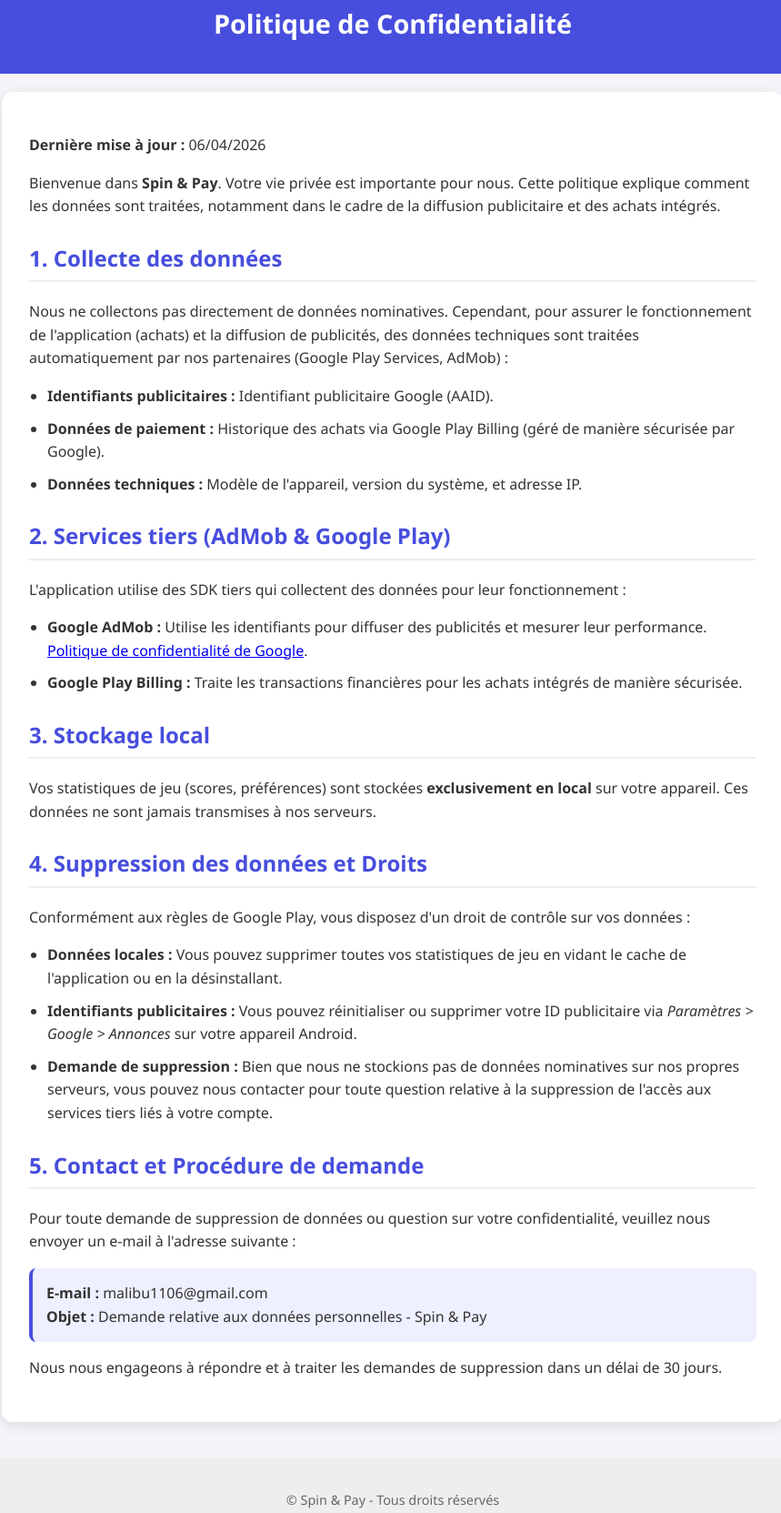
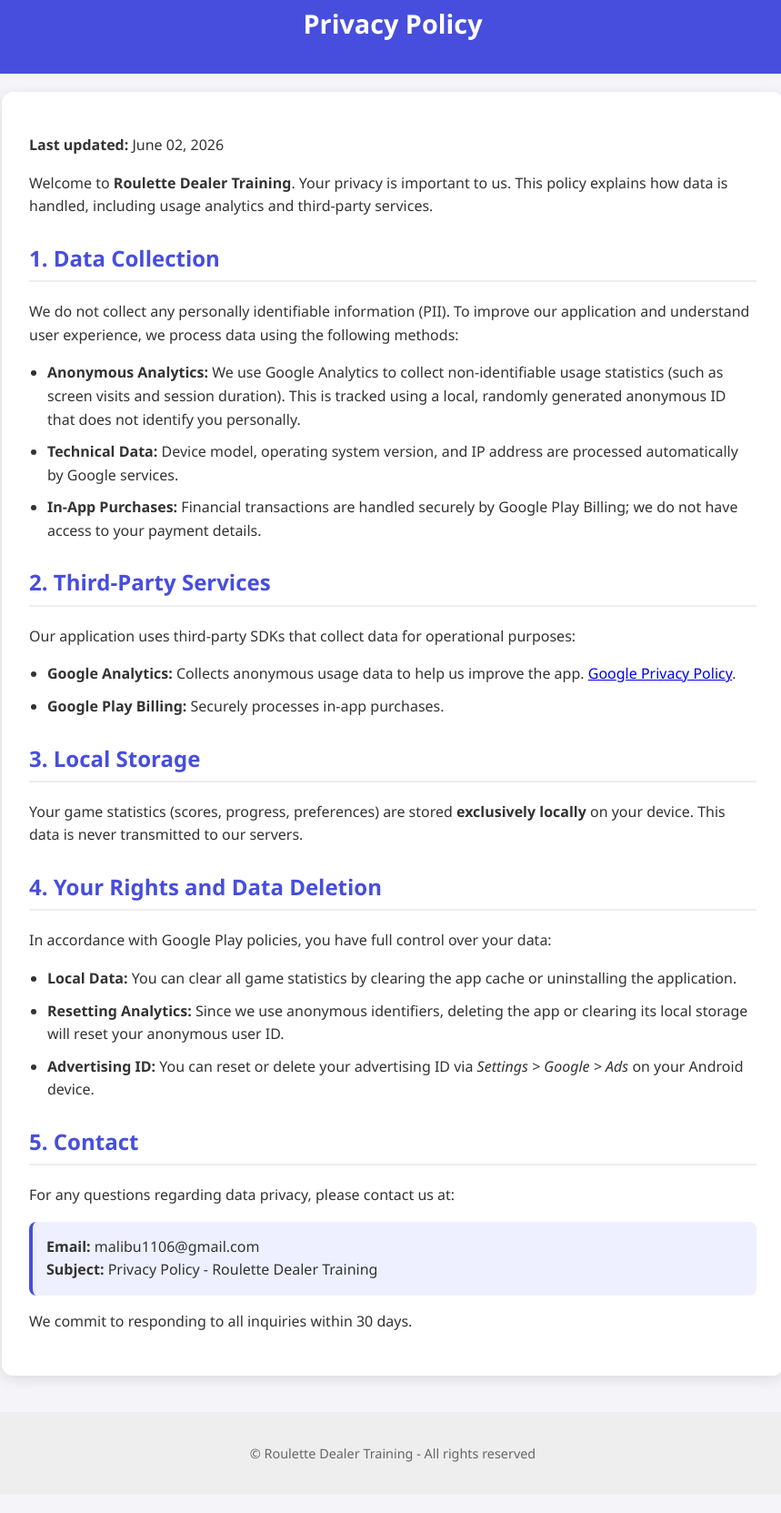
Before and after one commit to malibu1106/spin_and_pay_ads, a plain HTML site: page index.html in a window 1280 px wide. Shown: the part 29-1692 px from the top of the page at 91% size, without its empty margins (208-1067 px from the left). Drawn offline with Linux system fonts and the light colour scheme.

Commit message:
Update index.html

```diff
--- a/index.html
+++ b/index.html
@@ -1,9 +1,9 @@
 <!DOCTYPE html>
-<html lang="fr">
+<html lang="en">
 <head>
     <meta charset="UTF-8">
     <meta name="viewport" content="width=device-width, initial-scale=1.0">
-    <title>Politique de Confidentialité - Spin & Pay</title>
+    <title>Privacy Policy - Roulette Dealer Training</title>
     <style>
         body {
             font-family: 'Segoe UI', Tahoma, Geneva, Verdana, sans-serif;
@@ -45,60 +45,56 @@
             color: #666;
             font-size: 0.9rem;
         }
-        @media (max-width: 768px) {
-            .container { margin: 10px; padding: 20px; }
-            h1 { font-size: 1.5rem; }
-        }
     </style>
 </head>
 <body>
 
 <header>
-    <h1>Politique de Confidentialité</h1>
+    <h1>Privacy Policy</h1>
 </header>
 
 <div class="container">
-    <p><strong>Dernière mise à jour :</strong> 06/04/2026</p>
+    <p><strong>Last updated:</strong> June 02, 2026</p>
 
-    <p>Bienvenue dans <strong>Spin & Pay</strong>. Votre vie privée est importante pour nous. Cette politique explique comment les données sont traitées, notamment dans le cadre de la diffusion publicitaire et des achats intégrés.</p>
+    <p>Welcome to <strong>Roulette Dealer Training</strong>. Your privacy is important to us. This policy explains how data is handled, including usage analytics and third-party services.</p>
 
-    <h2>1. Collecte des données</h2>
-    <p>Nous ne collectons pas directement de données nominatives. Cependant, pour assurer le fonctionnement de l'application (achats) et la diffusion de publicités, des données techniques sont traitées automatiquement par nos partenaires (Google Play Services, AdMob) :</p>
+    <h2>1. Data Collection</h2>
+    <p>We do not collect any personally identifiable information (PII). To improve our application and understand user experience, we process data using the following methods:</p>
     <ul>
-        <li><strong>Identifiants publicitaires :</strong> Identifiant publicitaire Google (AAID).</li>
-        <li><strong>Données de paiement :</strong> Historique des achats via Google Play Billing (géré de manière sécurisée par Google).</li>
-        <li><strong>Données techniques :</strong> Modèle de l'appareil, version du système, et adresse IP.</li>
+        <li><strong>Anonymous Analytics:</strong> We use Google Analytics to collect non-identifiable usage statistics (such as screen visits and session duration). This is tracked using a local, randomly generated anonymous ID that does not identify you personally.</li>
+        <li><strong>Technical Data:</strong> Device model, operating system version, and IP address are processed automatically by Google services.</li>
+        <li><strong>In-App Purchases:</strong> Financial transactions are handled securely by Google Play Billing; we do not have access to your payment details.</li>
     </ul>
 
-    <h2>2. Services tiers (AdMob & Google Play)</h2>
-    <p>L'application utilise des SDK tiers qui collectent des données pour leur fonctionnement :</p>
+    <h2>2. Third-Party Services</h2>
+    <p>Our application uses third-party SDKs that collect data for operational purposes:</p>
     <ul>
-        <li><strong>Google AdMob :</strong> Utilise les identifiants pour diffuser des publicités et mesurer leur performance. <a href="https://policies.google.com/privacy" target="_blank">Politique de confidentialité de Google</a>.</li>
-        <li><strong>Google Play Billing :</strong> Traite les transactions financières pour les achats intégrés de manière sécurisée.</li>
+        <li><strong>Google Analytics:</strong> Collects anonymous usage data to help us improve the app. <a href="https://policies.google.com/privacy" target="_blank">Google Privacy Policy</a>.</li>
+        <li><strong>Google Play Billing:</strong> Securely processes in-app purchases.</li>
     </ul>
 
-    <h2>3. Stockage local</h2>
-    <p>Vos statistiques de jeu (scores, préférences) sont stockées <strong>exclusivement en local</strong> sur votre appareil. Ces données ne sont jamais transmises à nos serveurs.</p>
+    <h2>3. Local Storage</h2>
+    <p>Your game statistics (scores, progress, preferences) are stored <strong>exclusively locally</strong> on your device. This data is never transmitted to our servers.</p>
 
-    <h2>4. Suppression des données et Droits</h2>
-    <p>Conformément aux règles de Google Play, vous disposez d'un droit de contrôle sur vos données :</p>
+    <h2>4. Your Rights and Data Deletion</h2>
+    <p>In accordance with Google Play policies, you have full control over your data:</p>
     <ul>
-        <li><strong>Données locales :</strong> Vous pouvez supprimer toutes vos statistiques de jeu en vidant le cache de l'application ou en la désinstallant.</li>
-        <li><strong>Identifiants publicitaires :</strong> Vous pouvez réinitialiser ou supprimer votre ID publicitaire via <em>Paramètres > Google > Annonces</em> sur votre appareil Android.</li>
-        <li><strong>Demande de suppression :</strong> Bien que nous ne stockions pas de données nominatives sur nos propres serveurs, vous pouvez nous contacter pour toute question relative à la suppression de l'accès aux services tiers liés à votre compte.</li>
+        <li><strong>Local Data:</strong> You can clear all game statistics by clearing the app cache or uninstalling the application.</li>
+        <li><strong>Resetting Analytics:</strong> Since we use anonymous identifiers, deleting the app or clearing its local storage will reset your anonymous user ID.</li>
+        <li><strong>Advertising ID:</strong> You can reset or delete your advertising ID via <em>Settings > Google > Ads</em> on your Android device.</li>
     </ul>
 
-    <h2>5. Contact et Procédure de demande</h2>
-    <p>Pour toute demande de suppression de données ou question sur votre confidentialité, veuillez nous envoyer un e-mail à l'adresse suivante :</p>
+    <h2>5. Contact</h2>
+    <p>For any questions regarding data privacy, please contact us at:</p>
     <div class="contact-box">
-        <strong>E-mail :</strong> malibu1106@gmail.com<br>
-        <strong>Objet :</strong> Demande relative aux données personnelles - Spin & Pay
+        <strong>Email:</strong> malibu1106@gmail.com<br>
+        <strong>Subject:</strong> Privacy Policy - Roulette Dealer Training
     </div>
-    <p>Nous nous engageons à répondre et à traiter les demandes de suppression dans un délai de 30 jours.</p>
+    <p>We commit to responding to all inquiries within 30 days.</p>
 </div>
 
 <footer>
-    <p>© Spin & Pay - Tous droits réservés</p>
+    <p>© Roulette Dealer Training - All rights reserved</p>
 </footer>
 
 </body>
```
